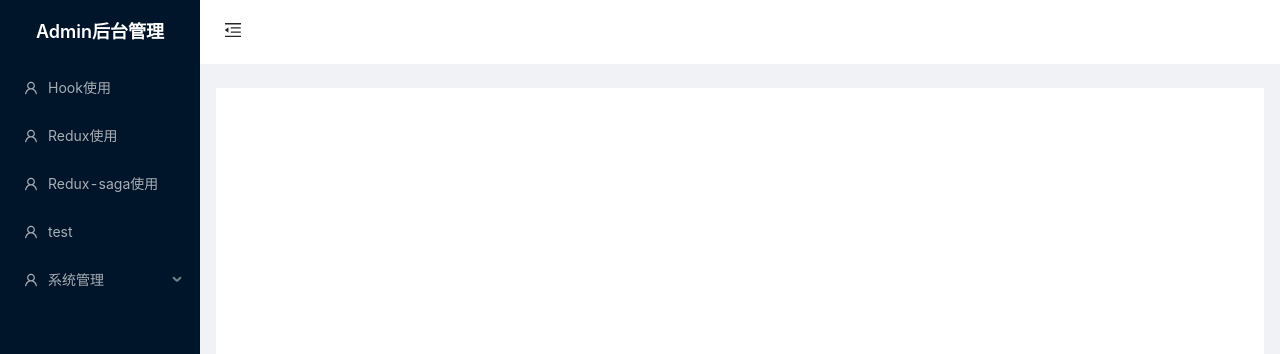
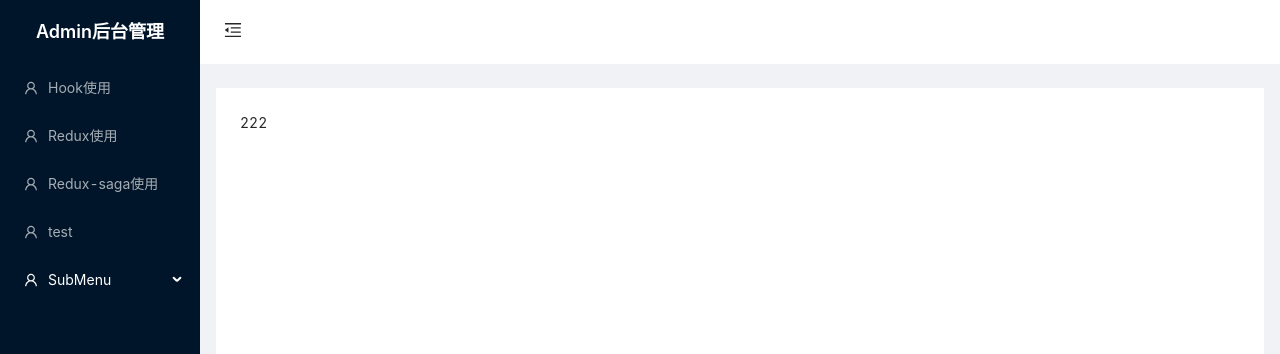
Before and after one commit to guitao/react-antd-ts-demo, a React (Create React App) app: page /sub/sub_2 in a window 1280 px wide. Shown: the top 354 px of the page. Built offline with nearby package versions, Linux system fonts and the light colour scheme.

Commit message:
完善左侧菜单栏，支持二级菜单

```diff
--- a/src/layout/index.tsx
+++ b/src/layout/index.tsx
@@ -13,6 +13,8 @@ import Demo from '../pages/hookDemo'
 import DemoDetail from '../pages/hookDemo/detail'
 import ReduxSagaDemo from '../pages/reduxSagaDemo'
 import Test from '../pages/test'
+import Sub1 from '../pages/subDemo/sub_1'
+import Sub2 from '../pages/subDemo/sub_2'
 
 const { Header, Sider, Content } = Layout;
 
@@ -58,6 +60,8 @@ class Container extends React.Component {
                                 <Route path="/detail" component={DemoDetail} />
                                 <Route path="/redux_saga_demo" component={ReduxSagaDemo} />
                                 <Route path="/test" component={Test} />
+                                <Route path="/sub/sub_1" component={Sub1} />
+                                <Route path="/sub/sub_2" component={Sub2} />
 
                             </Switch>
                         </Content>
--- a/src/layout/slideBarConfig.tsx
+++ b/src/layout/slideBarConfig.tsx
@@ -7,9 +7,9 @@ const slideBarConfig = [
     { name: "路由传参", icon: "inbox", url: "/demo/detail", hideInMenu: true, children: [] },
     { name: "test", icon: "inbox", url: "/test", hideInMenu: false, children: [] },
     {
-        name: "系统管理", icon: "appstore", url: "/system", children: [
-            { name: "账号管理", url: "/system/accountManage" },
-            { name: "角色管理", url: "/system/roleManage" }
+        name: "SubMenu", icon: "appstore", url: "/sub", children: [
+            { name: "SubMenu_1", url: "/sub/sub_1" },
+            { name: "SubMenu_2", url: "/sub/sub_2" }
         ]
     },
 ];
--- a/src/layout/sliderBar.tsx
+++ b/src/layout/sliderBar.tsx
@@ -1,5 +1,5 @@
 import React, { Component } from 'react'
-import { Link } from 'react-router-dom';
+import { withRouter, RouteComponentProps, Link } from 'react-router-dom';
 import { Menu } from 'antd';
 import {
     UserOutlined
@@ -8,37 +8,15 @@ import slideBarConfig from './slideBarConfig'
 
 const { SubMenu } = Menu;
 
-class SliderBar extends Component {
+class SliderBar extends Component<RouteComponentProps> {
 
-    state = {
-        defaultSelectedKeys: []
+    static state = {
     }
 
-    componentWillMount() {
-        this.getSelectKey()
+    public componentWillMount() {
     }
 
-    getSelectKey() {
-        alert(1)
-        const pathname = window.location.pathname;
-        let selectKey = 0
-        if (pathname === '/') {
-            selectKey = 0
-        } else {
-            selectKey = slideBarConfig.findIndex(item => item.url === pathname)
-        }
-        console.log("===selectKey====", selectKey)
-        this.setState({
-            defaultSelectedKeys: [selectKey + '']
-        })
-    }
-
-    handleClick(key: string) {
-        console.log("====key====", key)
-        console.log('===this.prop=====', this.props)
-    }
-
-    renderSubMenu(item: any) {
+    public renderSubMenu(item: any) {
         if (item.children.length > 0) {
             return (
                 <SubMenu
@@ -52,8 +30,7 @@ class SliderBar extends Component {
                 >
                     {item.children.map((e: any) => (
                         <Menu.Item key={e.url}>
-                            {/* <span>{e.name}</span> */}
-                            <Link onClick={() => this.getSelectKey.bind(this)} to={item.url}>{item.name}</Link>
+                            <Link to={e.url}>{e.name}</Link>
                         </Menu.Item>
                     ))}
                 </SubMenu>
@@ -61,18 +38,17 @@ class SliderBar extends Component {
         }
         return (
             item.hideInMenu ? '' :
-                <Menu.Item key={item.key} icon={<UserOutlined />}>
-                    <Link onClick={() => this.getSelectKey.bind(this)} to={item.url}>{item.name}</Link>
+                <Menu.Item key={item.url} icon={<UserOutlined />}>
+                    <Link to={item.url}>{item.name}</Link>
                 </Menu.Item>
         )
     }
 
     render() {
-        const { defaultSelectedKeys } = this.state
-
+        const path = this.props.location.pathname;
         return (
             <div>
-                <Menu onClick={({ key }) => this.handleClick(key)} theme="dark" mode="inline" defaultSelectedKeys={defaultSelectedKeys}>
+                <Menu theme="dark" mode="inline" selectedKeys={[path]}>
                     {
                         slideBarConfig.map(this.renderSubMenu)
                     }
@@ -82,4 +58,4 @@ class SliderBar extends Component {
     }
 }
 
-export default SliderBar;
+export default withRouter(SliderBar);
--- /dev/null
+++ b/src/pages/subDemo/sub_1/index.tsx
@@ -0,0 +1,13 @@
+import React, { } from 'react'
+
+const Sub1 = () => {
+
+
+    return (
+        <div>
+            111
+        </div>
+    )
+}
+
+export default Sub1;
--- /dev/null
+++ b/src/pages/subDemo/sub_2/index.tsx
@@ -0,0 +1,13 @@
+import React, { } from 'react'
+
+const Sub2 = () => {
+
+
+    return (
+        <div>
+            222
+        </div>
+    )
+}
+
+export default Sub2;
```
